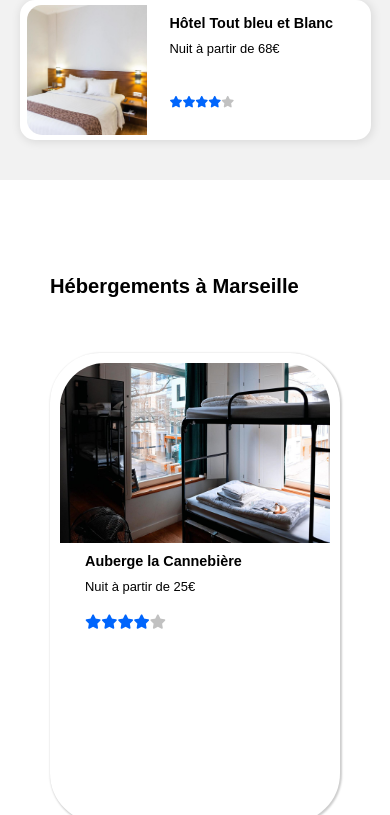
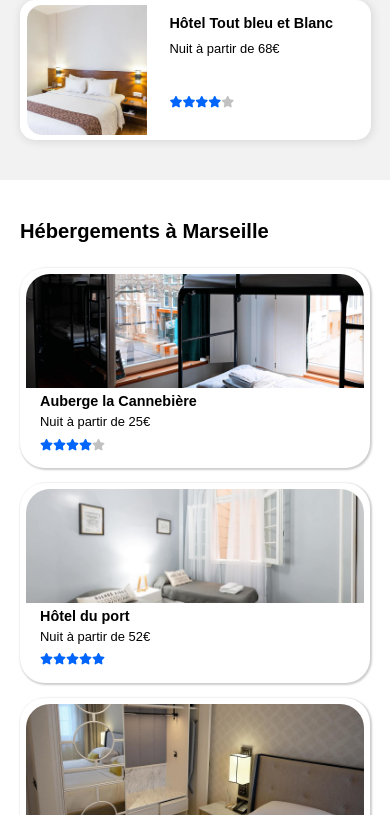
Before and after one commit to SGuilhem/SaclierGuilhem_2_01112020, a plain HTML site: page index.html in a window 390 px wide. Shown: the part 1051-1866 px from the top of the page. Drawn offline with Linux system fonts and the light colour scheme; a web font is replaced by a local one.

Commit message:
Responsive hebergements edited

```diff
--- a/petite_resolution.css
+++ b/petite_resolution.css
@@ -259,7 +259,7 @@ font-size: 0.8em;
   display: flex;
   flex-direction: column;
   justify-content: flex-start;
-  padding: 50px;
+  padding: 20px;
   background-color: white;
   color: black;
 
@@ -270,7 +270,7 @@ font-size: 0.8em;
 #hebergementsmarseille h1 {
   display: flex;
   justify-content: space-between;
-  padding: 45px 0px 55px;
+  padding: 20px 0px 25px;
   width: 100%;
 }
 
@@ -286,18 +286,18 @@ font-size: 0.8em;
   flex-direction: column;
   background-color: white;
   width: 100%;
-  height: 470px;
-  margin-bottom: 30px;
-  border-radius: 50px;
+  height: 200px;
+  margin-bottom: 15px;
+  border-radius: 25px;
 }
 
 #hebergementsmarseille img {
-  max-height: 275px;
-  border-top-left-radius: 50px;
-  border-top-right-radius: 50px;
+  max-height: 115px;
+  border-top-left-radius: 25px;
+  border-top-right-radius: 25px;
   object-position: 50% 50%;
   object-fit: cover;
-  padding: 5px 5px 0px 5px;
+  padding: 1px 1px 0px 1px;
 }
 
 #hebergementsmarseille p {
@@ -306,26 +306,25 @@ font-size: 0.8em;
   justify-content: flex-end;
   font-weight: 800;
   color: black;
-  padding-top: 50px;
+  padding-top: 10px;
 }
 
 #hebergementsmarseille .descriptlocleft {
   display: flex;
   flex-direction: column;
   justify-content: space-around;
-
-  padding: 0px 0px 0px 30px;
+  padding: 0px 0px 0px 15px;
 }
 
 #hebergementsmarseille .descriptlocleft span {
 
   margin: 0px;
-  padding: 10px 0px 10px;
+  padding: 5px 0px 5px;
 }
 
 #hebergementsmarseille .descriptlocleft .rating {
-
-    padding-top: 10px;
+  font-size: 0.8em;
+  padding-top: 5px;
 }
 
 /* Activités */
```
